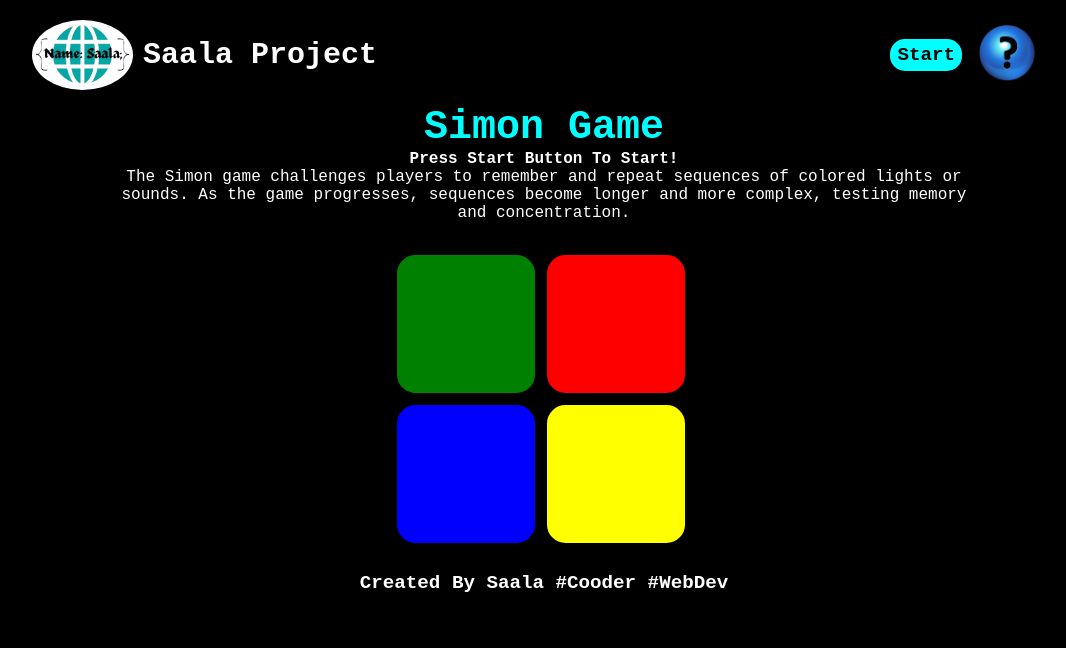
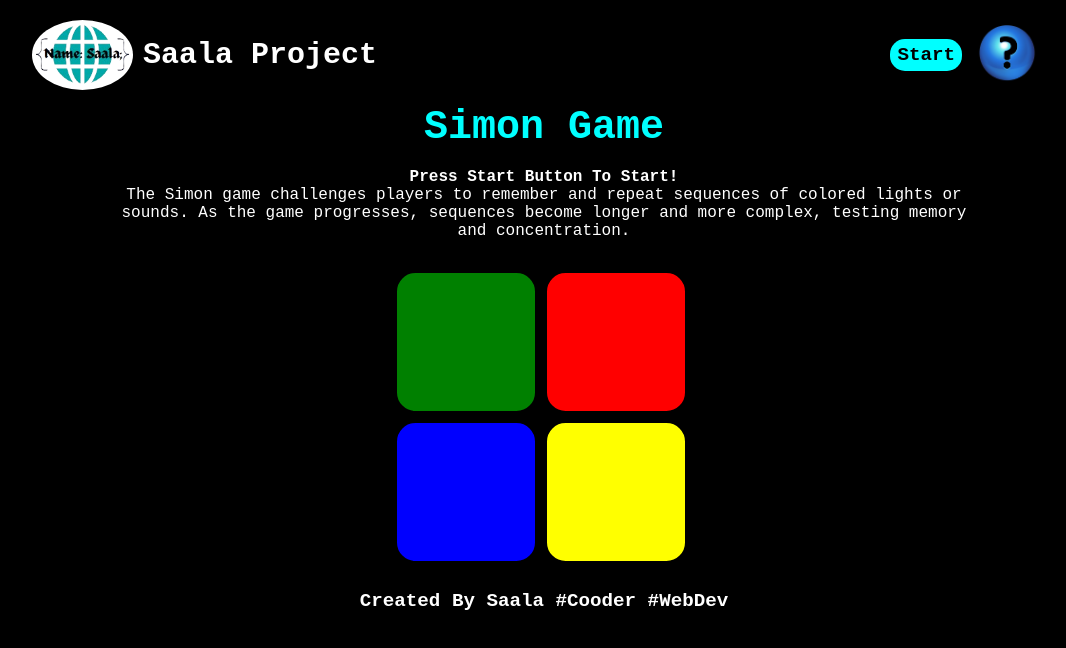
Before and after one commit to LivinkumarS/Simon-Game, a plain HTML site: page index.html in a window 1280 px wide. Shown: the whole page, without its empty margins (96-1162 px from the left). Drawn offline with nearby package versions, Linux system fonts and the light colour scheme; a web font is replaced by a local one.

Commit message:
Update index.html
br

```diff
--- a/index.html
+++ b/index.html
@@ -38,7 +38,7 @@
 
         <div class="header">
             <h1 class="head-text">Simon Game</h1>
-            <div class="start">Press Start Button To Start!</div>
+            <div class="start"><br>Press Start Button To Start!</div>
             <p class="head-desc">
                 The Simon game challenges players to remember and repeat sequences of colored lights or sounds. As the game progresses, sequences become longer and more complex, testing memory and concentration.
             </p>
```
